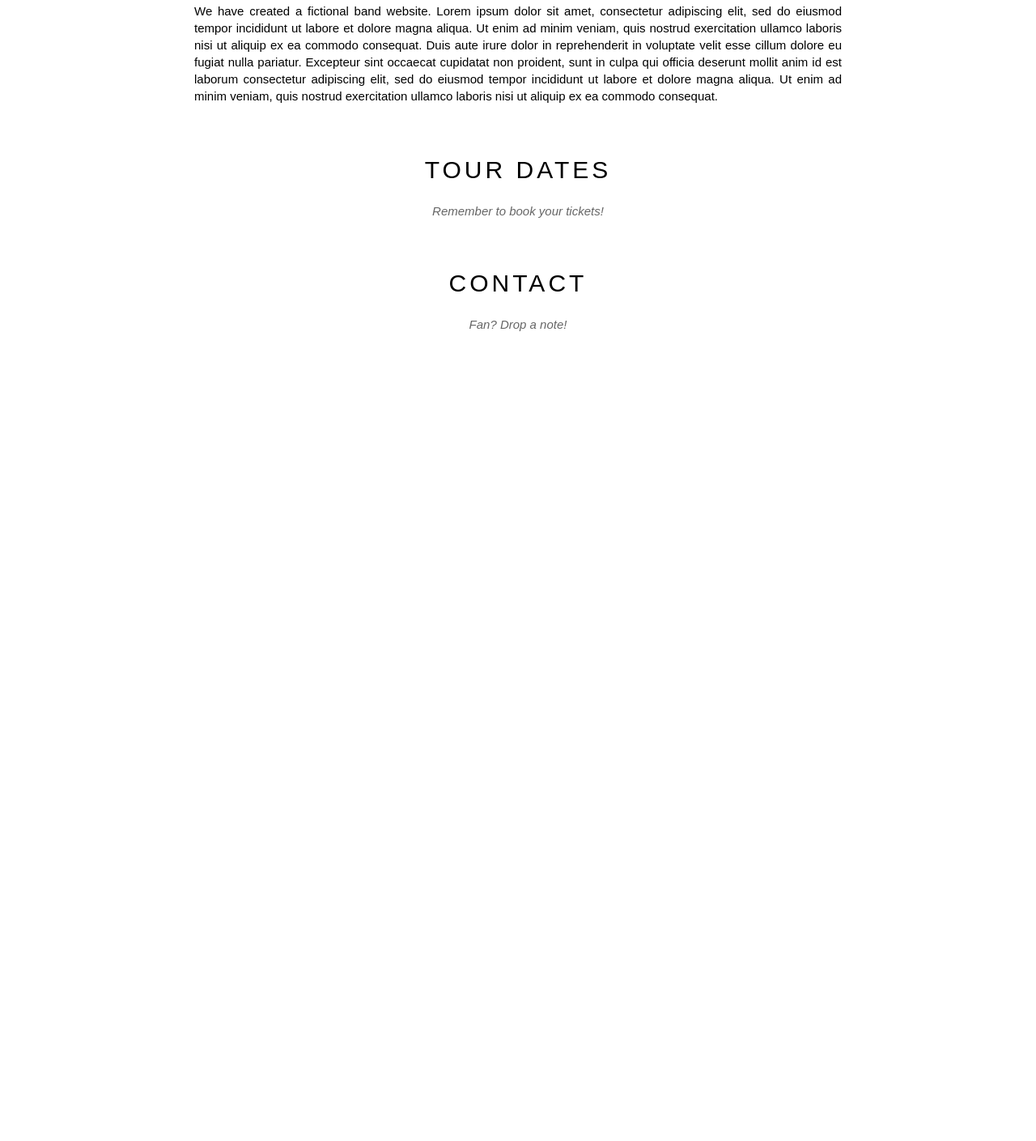
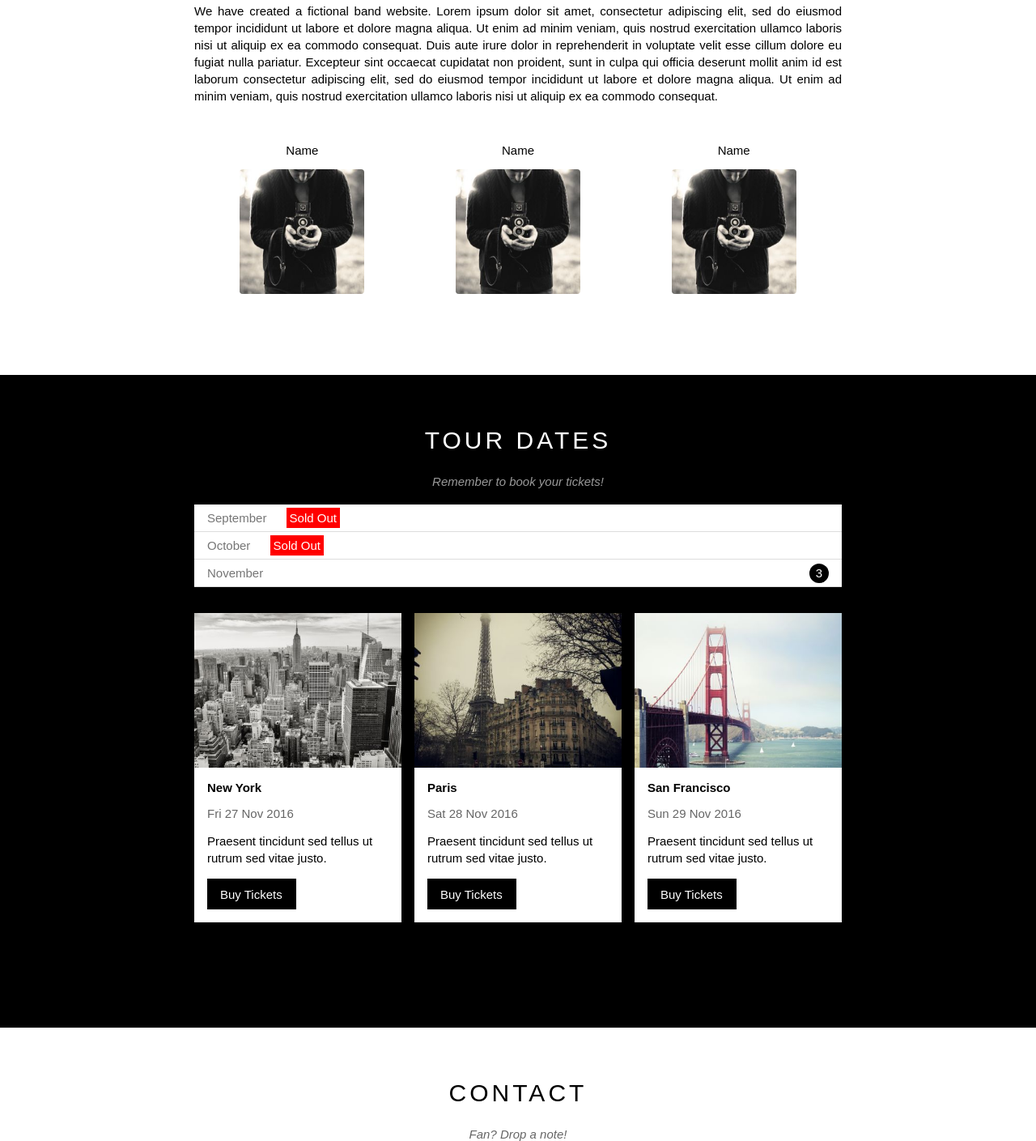
Before and after one commit to Jadedragon3112/w3_band, a plain HTML site: page w3_band/index.html in a window 1280 px wide. Shown: the part 854-2263 px from the top of the page at 81% size. Before the commit the page ends 1263 px from the top, so only its background shows below. Drawn offline with Linux system fonts and the light colour scheme.

Commit message:
complete Tour Date

```diff
--- a/w3_band/assets/css/style.css
+++ b/w3_band/assets/css/style.css
@@ -13,6 +13,12 @@
 html{
     font-family: Arial, Helvetica, sans-serif;
 }
+
+/* sau khi dùng float cần có clear để ôm trọn thẻ con */
+.clear{
+    clear: both;
+}
+
 #main{
 
 }
@@ -141,6 +147,7 @@ html{
 
 #content{
     height: 500px;
+    /* margin: 0 64px; */
 
 }
 #content .section-content{
@@ -176,8 +183,147 @@ html{
     line-height: 1.4;
 }
 
+/* Member */
+#content .member-list{
+    margin-top: 48px;
+    margin-bottom: 96px;
+}
+
+#content .member-item{
+    width: calc(100%/3);
+    /* chỉnh ảnh nằm ngang 1 dòng bằng lệnh float */
+    float: left;
+    text-align: center;
+}
+
+#content .member-name{
+    font-size: 15px;
+
+}
+
+/* member .image */
+#content .member-image{
+    width: 154px;
+    border-radius: 4px;
+    margin-top: 15px;
+}
+
+/* tour */
+.section-tour{
+    background-color: #000;
+    color: #fff;
+
+}
+
+/* the ul,li */
+.section-tour .ticket{
+    margin-top: 20px;
+    background-color: #fff;
+    list-style-type: none;
+}
+
+.ticket li{
+    padding: 8px 16px;
+    font-size: 15px;
+    color: #757575;
+    border-bottom: 1px solid #ddd;
+}
+
+/* span */
+.ticket .sold-out{
+    background-color: red;
+    color: #fff;
+    padding: 4px;
+    margin-left: 20px;
+}
+
+/* thẻ còn lại */
+.ticket .remaining-tickets{
+    color: #fff;
+    border-radius: 50%;
+    width: 24px;
+    background-color: #000;
+    float: right;
+    height: 24px;
+    text-align: center;
+    line-height: 24px;
+    margin-top: -3px;
+}
+
+/* places */
+/* thẻ div chưa tất cả places */
+.list-place{
+    padding-bottom: 130px;
+    margin-right: -8px;
+    margin-top: 32px;
+    margin-left: -8px;
 
 
+}
+
+/* khung mỗi place */
+.list-place .section-place{
+    padding: 0 8px;
+    width: calc(100%/3);
+    float :left;
+}
+
+/* ảnh */
+.list-place .place-image{
+    display: block;
+    width: 100%;
+}
+/* hover anh */
+.list-place .place-image:hover{
+    opacity: 0.5;
+}
+
+/* Khung body dưới ảnh */
+.list-place .place-body{
+    color: #000;
+    font-size: 15px;
+    padding: 16px;
+    background-color: #fff;
+
+}
+
+.list-place .name-place{
+    font-weight: 600;
+
+}
+
+.list-place .time{
+    margin-top: 15px;
+    opacity: 0.6;
+
+}
+
+.list-place .description{
+    margin-top: 15px;
+    line-height: 1.4;
+
+}
+
+.list-place .btn-buy-ticket{
+    margin-top: 15px;
+    /* font-size: 15px; */
+    /* text-align: center; */
+    display: inline-block;
+    width: 110px;
+    height: 38px;
+    background-color: #000;
+    text-decoration: none;
+    color: #fff;
+    padding: 11px 16px;
+}
+
+.list-place .btn-buy-ticket:hover{
+    background-color: #ccc;
+    color: #000;
+}
+
+
+/* footer */
 #footer{
 
 }
--- a/w3_band/index.html
+++ b/w3_band/index.html
@@ -58,24 +58,99 @@
                 <h2 class="section-heading">THE BAND</h2>
                 <p class="section-sub-heading">We love music</p>
                 <p class="about-content">We have created a fictional band website. Lorem ipsum dolor sit amet, consectetur adipiscing elit, sed do eiusmod tempor incididunt ut labore et dolore magna aliqua. Ut enim ad minim veniam, quis nostrud exercitation ullamco laboris nisi ut aliquip ex ea commodo consequat. Duis aute irure dolor in reprehenderit in voluptate velit esse cillum dolore eu fugiat nulla pariatur. Excepteur sint occaecat cupidatat non proident, sunt in culpa qui officia deserunt mollit anim id est laborum consectetur adipiscing elit, sed do eiusmod tempor incididunt ut labore et dolore magna aliqua. Ut enim ad minim veniam, quis nostrud exercitation ullamco laboris nisi ut aliquip ex ea commodo consequat.</p>
+
+                <!-- image member -->
+                <div class="member-list">
+                    <div class="member-item">
+                        <p class="member-name">Name</p>
+                        <img src="./assets/img/bandmember.jpg" alt="Name" class="member-image">
+                    </div>
+
+
+                    <div class="member-item">
+                        <div class="member-name">Name</div>
+                        <img src="./assets/img/bandmember.jpg" alt="Name" class="member-image">
+                    </div>
+
+                    <div class="member-item">
+                        <div class="member-name">Name</div>
+                        <img src="./assets/img/bandmember.jpg" alt="Name" class="member-image">
+                    </div>
+                    <!-- tạo thuộc tính clear sau khi sử dụng float đẻ thẻ cha ôm hêt sther con -->
+                    <div class="clear"></div>
+                </div>
             </div>
 
             <!-- content tour -->
-            <div class="section-content">
-                <h2 class="section-heading">TOUR DATES</h2>
-                <p class="section-sub-heading">Remember to book your tickets!</p>
+            <div class="section-tour">
+                <div class="section-content">
+                    <h2 class="section-heading">TOUR DATES</h2>
+                    <p class="section-sub-heading">Remember to book your tickets!</p>
+
+                    <!-- bang so luong ve  -->
+
+                    <ul class="ticket">
+                        <li>September <span class="sold-out">Sold Out</span></li>
+                        <li>October <span class="sold-out">Sold Out</span></li>
+                        <li>November <span class="remaining-tickets">3</span></li>
+                    </ul>
+
+                    <div class="list-place">
+                        <!-- New York -->
+                        <div class="section-place">
+                            <img src="./assets/img/newyork.jpg" alt="New York" class="place-image">
+                            <div class="place-body">
+                                <p class="name-place">New York</p>
+                                <p class="time">Fri 27 Nov 2016</p>
+                                <p class="description">Praesent tincidunt sed tellus ut rutrum sed vitae justo.</p>
+                                <a href="#" class="btn-buy-ticket">Buy Tickets</a>
+                            </div>
+                        </div>
+
+                        <!-- Paris -->
+                        <div class="section-place">
+                            <img src="./assets/img/paris.jpg" alt="Paris" class="place-image">
+                            <div class="place-body">
+                                <p class="name-place">Paris</p>
+                                <p class="time">Sat 28 Nov 2016</p>
+                                <p class="description">Praesent tincidunt sed tellus ut rutrum sed vitae justo.</p>
+                                <a href="#" class="btn-buy-ticket">Buy Tickets</a>
+                            </div>
+                        </div>
+
+                        <!-- San Francisco -->
+                        <div class="section-place">
+                            <img src="./assets/img/sanfran.jpg" alt="San Francisco" class="place-image">
+                            <div class="place-body">
+                                <p class="name-place">San Francisco</p>
+                                <p class="time">Sun 29 Nov 2016</p>
+                                <p class="description">Praesent tincidunt sed tellus ut rutrum sed vitae justo.</p>
+                                <a href="#" class="btn-buy-ticket">Buy Tickets</a>
+                            </div>
+
+                        </div>
+                        <div class="clear"></div>
+                    </div>
+                </div>
+            </div>
+
+
+
+
 
             <!-- content contact -->
             <div class="section-content">
                 <h2 class="section-heading">CONTACT</h2>
                 <p class="section-sub-heading">Fan? Drop a note!</p>
-        </div>
+            </div>
+
 
         <!-- footer -->
         <div id="footer">
 
         </div>
 
+
     </div>
 </body>
 </html>
```
Also changed, not shown: w3_band/assets/img/bandmember.jpg (added), w3_band/assets/img/newyork.jpg (added), w3_band/assets/img/paris.jpg (added), w3_band/assets/img/sanfran.jpg (added).
